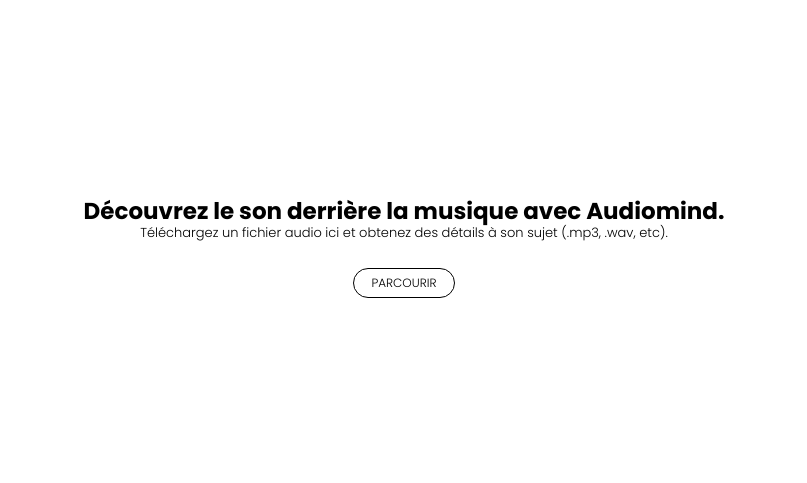
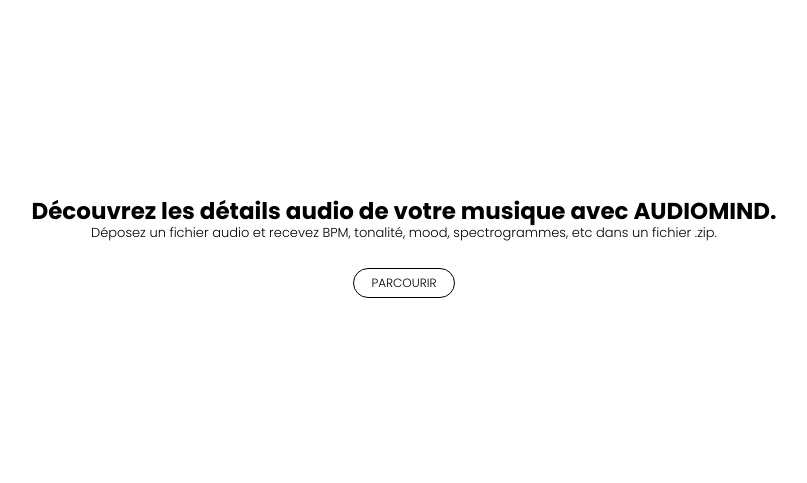
Before and after one commit to Abdelilah-MOULIDA/audiomind, a Flask app: page / in a window 1280 px wide. Shown: the part 145-628 px from the top of the page, without its empty margins (236-1043 px from the left). Run offline with Flask 3, Linux system fonts and the light colour scheme.

Commit message:
Update headline et subheadline

```diff
--- a/templates/index.html
+++ b/templates/index.html
@@ -17,8 +17,8 @@
     </header>
 
     <main class="main-content">
-      <div class="headline">Découvrez le son derrière la musique avec Audiomind.</div>
-      <div class="subheadline">Téléchargez un fichier audio ici et obtenez des détails à son sujet (.mp3, .wav, etc).</div>
+      <div class="headline">Découvrez les détails audio de votre musique avec AUDIOMIND.</div>
+      <div class="subheadline">Déposez un fichier audio et recevez BPM, tonalité, mood,  spectrogrammes, etc dans un fichier .zip.</div>
 
       <form id="upload-form" action="/upload" method="post" enctype="multipart/form-data" target="hiddenFrame">
         <input type="file" name="audio" id="audio-input" accept=".mp3,.wav" required style="display: none;"/>
```
